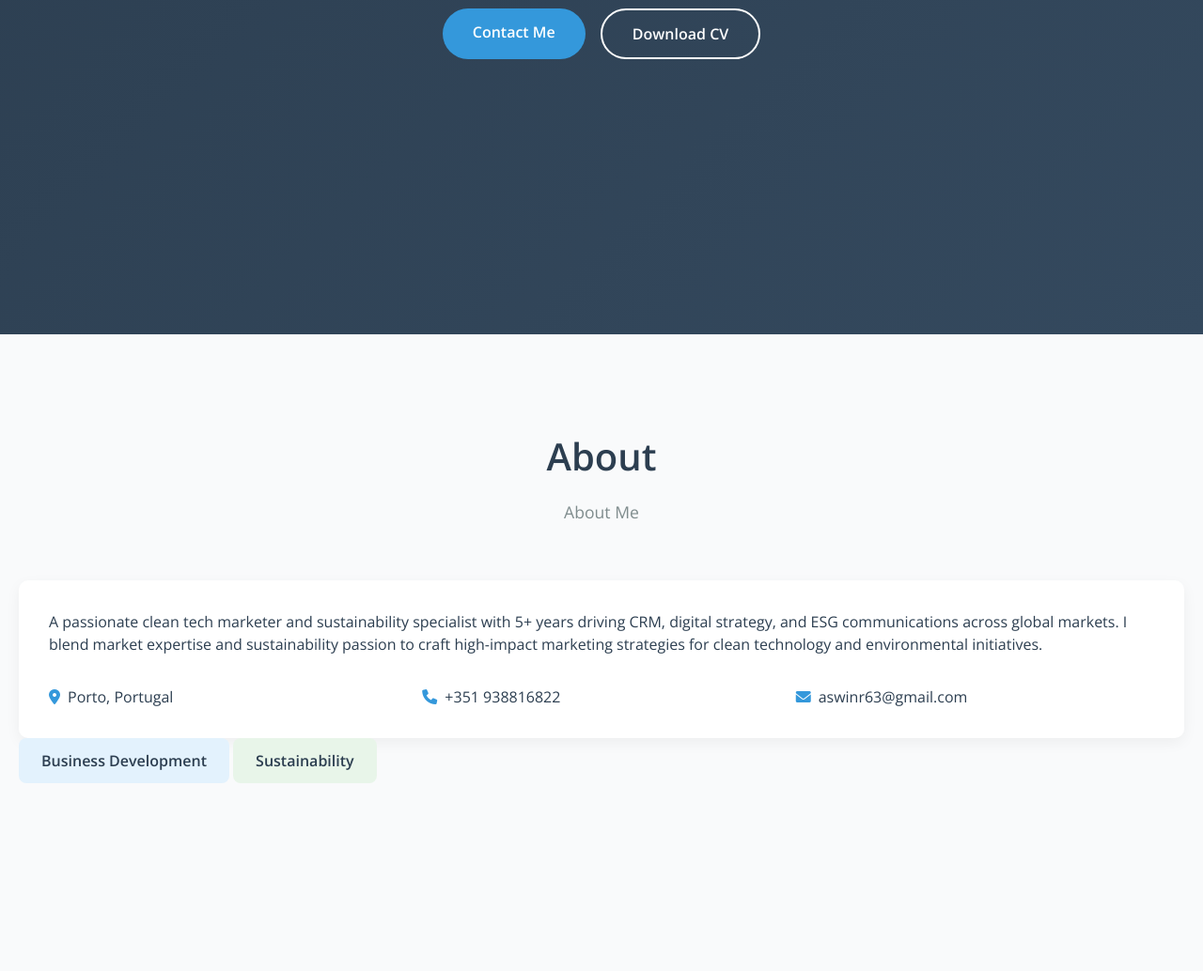
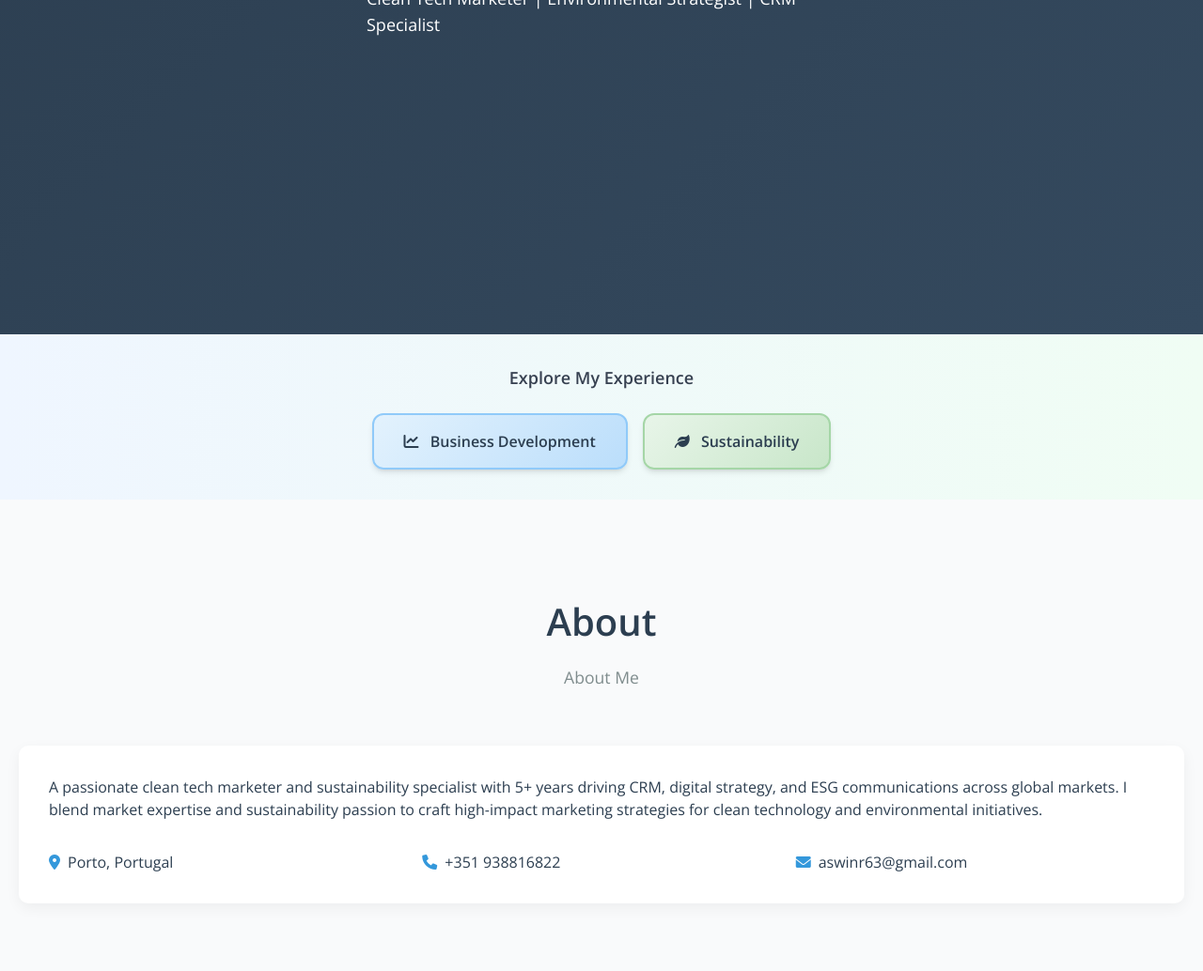
Before and after one commit to Ash-Impactco/Trial, a plain HTML site: page portfolio/index.html in a window 1280 px wide. Shown: the part 444-1478 px from the top of the page at 94% size. Drawn offline with nearby package versions, Linux system fonts and the light colour scheme.

Commit message:
Updated experience filtering and categorization for business and sustainability sections

```diff
--- a/portfolio/index.html
+++ b/portfolio/index.html
@@ -39,26 +39,30 @@
     </script>
     <style>
         .btn-business {
-            background-color: #E3F2FD;  /* Pale Blue */
+            background: linear-gradient(135deg, #E3F2FD 0%, #BBDEFB 100%);
             color: #2C3E50;
-            padding: 0.75rem 1.5rem;
-            border-radius: 0.5rem;
+            padding: 1rem 2rem;
+            border-radius: 0.75rem;
             font-weight: 600;
             transition: all 0.3s ease;
+            border: 2px solid #90CAF9;
         }
         .btn-business:hover {
-            background-color: #BBDEFB;
+            background: linear-gradient(135deg, #BBDEFB 0%, #90CAF9 100%);
+            transform: translateY(-2px);
         }
         .btn-sustainability {
-            background-color: #E8F5E9;  /* Pale Green */
+            background: linear-gradient(135deg, #E8F5E9 0%, #C8E6C9 100%);
             color: #2C3E50;
-            padding: 0.75rem 1.5rem;
-            border-radius: 0.5rem;
+            padding: 1rem 2rem;
+            border-radius: 0.75rem;
             font-weight: 600;
             transition: all 0.3s ease;
+            border: 2px solid #A5D6A7;
         }
         .btn-sustainability:hover {
-            background-color: #C8E6C9;
+            background: linear-gradient(135deg, #C8E6C9 0%, #A5D6A7 100%);
+            transform: translateY(-2px);
         }
         .logo-container {
             display: grid;
@@ -127,20 +131,35 @@
     <section id="home" class="hero">
         <div class="container">
             <div class="monitor-container" data-aos="fade-up">
-                <div class="monitor" style="max-width: 600px; margin: 0 auto;">
+                <div class="monitor" style="max-width: 500px; margin: 0 auto;">
                     <div class="monitor-screen">
                         <div class="scanline"></div>
                         <div class="monitor-content">
                             <div class="typing-text glitch">
-                                <h1 class="text-2xl md:text-3xl">Aswin Raj Sivaprakash</h1>
-                                <h2 class="text-lg md:text-xl">Clean Tech Marketer | Environmental Strategist | CRM Specialist</h2>
-                            </div>
-                            <div class="hero-buttons" style="margin-top: 1rem;">
-                                <a href="#contact" class="btn btn-primary">Contact Me</a>
-                                <a href="assets/Resume/Aswin_Resume.pdf" class="btn btn-secondary" download="Aswin_Raj_Resume.pdf">Download CV</a>
+                                <h1 class="text-xl md:text-2xl">Aswin Raj Sivaprakash</h1>
+                                <h2 class="text-base md:text-lg">Clean Tech Marketer | Environmental Strategist | CRM Specialist</h2>
                             </div>
                         </div>
                     </div>
+                </div>
+            </div>
+        </div>
+    </section>
+
+    <!-- Category Buttons Section -->
+    <section class="py-8 bg-gradient-to-r from-blue-50 to-green-50">
+        <div class="container mx-auto px-4">
+            <div class="flex flex-col items-center space-y-4" data-aos="fade-up">
+                <h3 class="text-lg font-semibold text-gray-700 mb-2">Explore My Experience</h3>
+                <div class="flex flex-wrap justify-center gap-4">
+                    <button onclick="filterExperience('business')" class="btn-business transform hover:scale-105 transition-all duration-300 shadow-md">
+                        <i class="fas fa-chart-line mr-2"></i>
+                        Business Development
+                    </button>
+                    <button onclick="filterExperience('sustainability')" class="btn-sustainability transform hover:scale-105 transition-all duration-300 shadow-md">
+                        <i class="fas fa-leaf mr-2"></i>
+                        Sustainability
+                    </button>
                 </div>
             </div>
         </div>
@@ -172,10 +191,6 @@
                     </div>
                 </div>
             </div>
-            <div class="section-buttons" data-aos="fade-up">
-                <button class="btn btn-business" onclick="filterExperience('business')">Business Development</button>
-                <button class="btn btn-sustainability" onclick="filterExperience('sustainability')">Sustainability</button>
-            </div>
         </div>
     </section>
 
@@ -188,7 +203,7 @@
             </div>
             <div class="experience-timeline" data-aos="fade-up">
                 <!-- Experience Item 1 -->
-                <div class="bg-white rounded-lg shadow-sm p-6">
+                <div class="bg-white rounded-lg shadow-sm p-6" data-category="sustainability">
                     <a href="experience1.html" target="_blank" class="block w-full text-left">
                         <h3 class="text-xl font-semibold text-primary mb-2">Freelance Clean Tech Marketer</h3>
                         <p class="text-accent mb-4">Cleantech GrowthLab (Jan 2025 – Present)</p>
@@ -196,7 +211,7 @@
                 </div>
 
                 <!-- Experience Item 2 -->
-                <div class="bg-white rounded-lg shadow-sm p-6">
+                <div class="bg-white rounded-lg shadow-sm p-6" data-category="business">
                     <a href="experience2.html" target="_blank" class="block w-full text-left">
                         <h3 class="text-xl font-semibold text-primary mb-2">Customer Success & Marketing Specialist</h3>
                         <p class="text-accent mb-4">Scores & Levels, Porto (Oct 2023 – Dec 2024)</p>
@@ -204,7 +219,7 @@
                 </div>
 
                 <!-- Experience Item 3 -->
-                <div class="bg-white rounded-lg shadow-sm p-6">
+                <div class="bg-white rounded-lg shadow-sm p-6" data-category="business">
                     <a href="experience3.html" target="_blank" class="block w-full text-left">
                         <h3 class="text-xl font-semibold text-primary mb-2">Business Development Manager (Remote)</h3>
                         <p class="text-accent mb-4">National Chromatography Inco, Europe (Oct 2022 – May 2024)</p>
@@ -212,7 +227,7 @@
                 </div>
 
                 <!-- Experience Item 4 -->
-                <div class="bg-white rounded-lg shadow-sm p-6">
+                <div class="bg-white rounded-lg shadow-sm p-6" data-category="business">
                     <a href="experience4.html" target="_blank" class="block w-full text-left">
                         <h3 class="text-xl font-semibold text-primary mb-2">Client Relationship Specialist</h3>
                         <p class="text-accent mb-4">Eurail (European Travel company), Netherlands (Sept 2022 – Aug 2023)</p>
@@ -220,7 +235,7 @@
                 </div>
 
                 <!-- Experience Item 5 -->
-                <div class="bg-white rounded-lg shadow-sm p-6">
+                <div class="bg-white rounded-lg shadow-sm p-6" data-category="sustainability">
                     <a href="experience5.html" target="_blank" class="block w-full text-left">
                         <h3 class="text-xl font-semibold text-primary mb-2">Environmental Consultant</h3>
                         <p class="text-accent mb-4">MGK Aqua Inco, India (Nov 2020 – Aug 2021)</p>
@@ -228,7 +243,7 @@
                 </div>
 
                 <!-- Experience Item 6 -->
-                <div class="bg-white rounded-lg shadow-sm p-6">
+                <div class="bg-white rounded-lg shadow-sm p-6" data-category="sustainability">
                     <a href="experience6.html" target="_blank" class="block w-full text-left">
                         <h3 class="text-xl font-semibold text-primary mb-2">Project Assistant</h3>
                         <p class="text-accent mb-4">UNICEF, Water Sanitation and Hygiene (WASH), India (Jul 2018 – Jun 2019)</p>
@@ -478,21 +493,27 @@
             const experienceItems = document.querySelectorAll('.experience-timeline > div');
             experienceItems.forEach(item => {
                 const title = item.querySelector('h3').textContent.toLowerCase();
-                const description = item.querySelector('p').textContent.toLowerCase();
+                const company = item.querySelector('p').textContent.toLowerCase();
 
-                if (category === 'business' &&
-                    (title.includes('business') ||
-                     title.includes('marketing') ||
-                     title.includes('customer') ||
-                     title.includes('client'))) {
-                    item.style.display = 'block';
-                } else if (category === 'sustainability' &&
-                          (title.includes('environmental') ||
-                           title.includes('clean') ||
-                           title.includes('sustainability'))) {
-                    item.style.display = 'block';
-                } else {
-                    item.style.display = 'none';
+                if (category === 'business') {
+                    // Business Development category
+                    if (company.includes('scores') ||
+                        company.includes('nci') ||
+                        company.includes('national chromatography') ||
+                        company.includes('eurail')) {
+                        item.style.display = 'block';
+                    } else {
+                        item.style.display = 'none';
+                    }
+                } else if (category === 'sustainability') {
+                    // Sustainability category
+                    if (company.includes('cleantech') ||
+                        company.includes('mgk aqua') ||
+                        company.includes('unicef')) {
+                        item.style.display = 'block';
+                    } else {
+                        item.style.display = 'none';
+                    }
                 }
             });
         }
```
